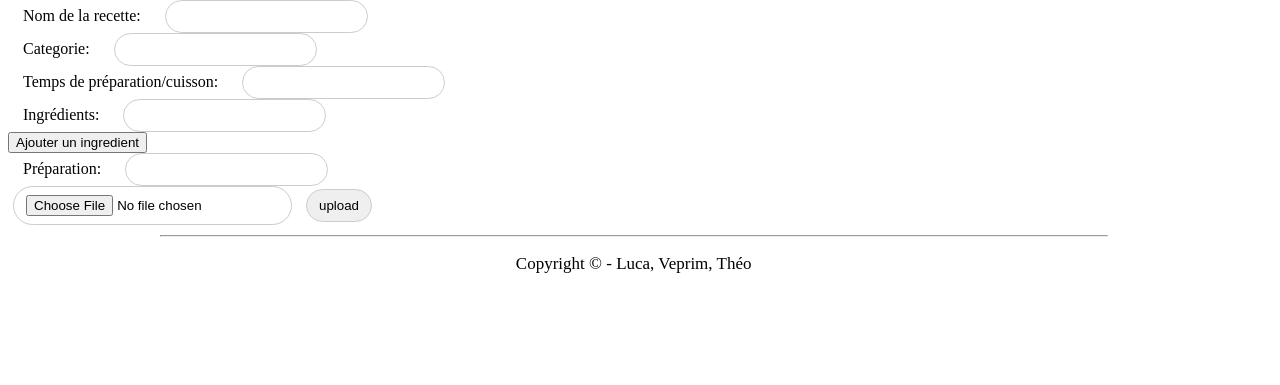
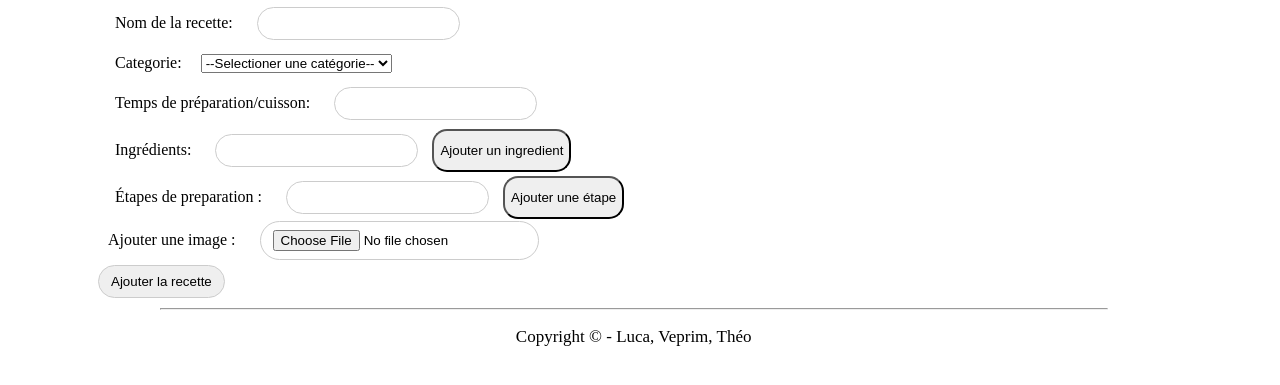
Before and after one commit to Theo1196/P_Web, a PHP site: page /AddRecette.php in a window 1280 px wide; the page is wider, and only the part inside the window is pictured. Shown: the part 231-616 px from the top of that part. Run offline with PHP 8.4, Linux system fonts and the light colour scheme; data comes from the database, SQL or seed files in the repository.

Commit message:
Ajout du formulaire pour ajouter les recettes

```diff
--- a/src/AddRecette.php
+++ b/src/AddRecette.php
@@ -56,7 +56,7 @@ Description : Page pour la page d"accueil du site Recettes.
         // }
         // important d'avoir enctype dans le form
         ?>
-        <form method="post" action="checkRecette.php" enctype="multipart/form-data">
+        <form method="post" class="addrecette" action="checkRecette.php" enctype="multipart/form-data">
             <div class="col-md-4">
                 <div class="form-group label-floating">
                     <label class="control-label" for="recName">Nom de la recette: </label>
@@ -67,7 +67,15 @@ Description : Page pour la page d"accueil du site Recettes.
             <div class="col-md-4">
                 <div class="form-group label-floating">
                     <label class="control-label" for="recCategorie">Categorie: </label>
-                    <input class="form-control" type="text" name="recCategorie" id="recCategorie" v-model="Categorie"><br>
+                    <select name="recCategorie" id="recCategorie">
+                        <option value="default">--Selectioner une catégorie--</option>
+                        <option value="Plat">Plât principal</option>
+                        <option value="Dessert">Dessert</option>
+                        <option value="Entrée">Entrée</option>
+                        <option value="sauce">Sauce</option>
+                        <option value="boisson">Boisson</option>
+                    </select>
+                    <br>
                 </div>
             </div>
 
@@ -77,26 +85,33 @@ Description : Page pour la page d"accueil du site Recettes.
                     <input class="form-control" type="text" name="recTemps" id="recTemps" v-model="Temps"><br>
                 </div>
             </div>
-
-            <div class="col-md-4">
-                <div class="form-group label-floating">
-                    <label class="control-label" for="recIngredient">Ingrédients: </label>
-                    <input class="form-control" type="text" name="recIngredient" id="recIngredient" v-model="Ingrédients"><br>
+            <div class="formAddRecette">
+                <div class="col-md-4">
+                    <div class="form-group label-floating">
+                        <label class="control-label" for="recIngredient">Ingrédients: </label>
+                        <input class="form-control" type="text" name="recIngredient" id="recIngredient" v-model="Ingrédients"><br>
+                    </div>
                 </div>
+                <button type="button" class="addButton" id="clickMe">Ajouter un ingredient</button>
             </div>
-            <button type="button" id="clickMe">Ajouter un ingredient</button>
             <div class="row" id="addRowsHere">
 
             </div>
+            <div class="formAddRecette">
                 <div class="col-md-4">
                     <div class="form-group label-floating">
-                        <label class="control-label" for="recPreparation">Préparation: </label>
+                        <label class="control-label" for="recPreparation">Étapes de preparation :</label>
                         <input class="form-control" type="text" name="recPreparation" id="recPreparation" v-model="Préparation"><br>
                     </div>
                 </div>
+                <button type="button" class="addButton" id="clickMe2">Ajouter une étape </button>
+            </div>
+            <div class="row" id="addRowsHere2">
 
-                <input type="file" name="addFile">
-                <input type="submit" value="upload">
+            </div>
+            <label for="addFile">Ajouter une image :</label>
+            <input type="file" name="addFile"> <br>
+            <input class="addBtn" type="submit" value="Ajouter la recette">
         </form>
 
         <script>
@@ -112,7 +127,7 @@ Description : Page pour la page d"accueil du site Recettes.
                 //label
                 var newlabel = document.createElement("label");
                 newlabel.setAttribute("class", "control-label");
-                newlabel.innerHTML = "Nouveau ingrédient";
+                newlabel.innerHTML = "Nouveau ingrédient :";
                 newDivForm.appendChild(newlabel);
 
                 //input
@@ -125,6 +140,32 @@ Description : Page pour la page d"accueil du site Recettes.
                 var element = document.getElementById("addRowsHere");
                 element.appendChild(newDivCol);
             };
+
+            document.getElementById("clickMe2").onclick = function() {
+                //first div
+                var newDivCol = document.createElement("div");
+                newDivCol.setAttribute("class", "col-md-4");
+                //second div
+                var newDivForm = document.createElement("div");
+                newDivForm.setAttribute("class", "form-group label-floating");
+                newDivCol.appendChild(newDivForm);
+
+                //label
+                var newlabel = document.createElement("label");
+                newlabel.setAttribute("class", "control-label");
+                newlabel.innerHTML = "Nouvelle étapes de preparation :";
+                newDivForm.appendChild(newlabel);
+
+                //input
+                var newInput = document.createElement("input");
+                newInput.setAttribute("type", "text");
+                newInput.setAttribute("class", "form-control");
+                newInput.setAttribute("v-model", "Ingrédients");
+                newDivForm.appendChild(newInput);
+
+                var element = document.getElementById("addRowsHere2");
+                element.appendChild(newDivCol);
+            };
         </script>
     </main>
     <footer>
--- a/src/index.css
+++ b/src/index.css
@@ -119,6 +119,27 @@ li:hover{
     margin-top: 15px;
 }
 
+.addrecette{
+    margin-left: 85px;
+}
+
+.col-md-4{
+    padding: 7px;
+}
+
+.formAddRecette{
+    display: flex;
+}
+
+.addButton{
+    margin: 2px;
+    border-radius: 15px;
+}
+
+.addBtn {
+    margin-top: 5px;
+}
+
 footer{
     font-size: 20px;
     text-align: center;
```
